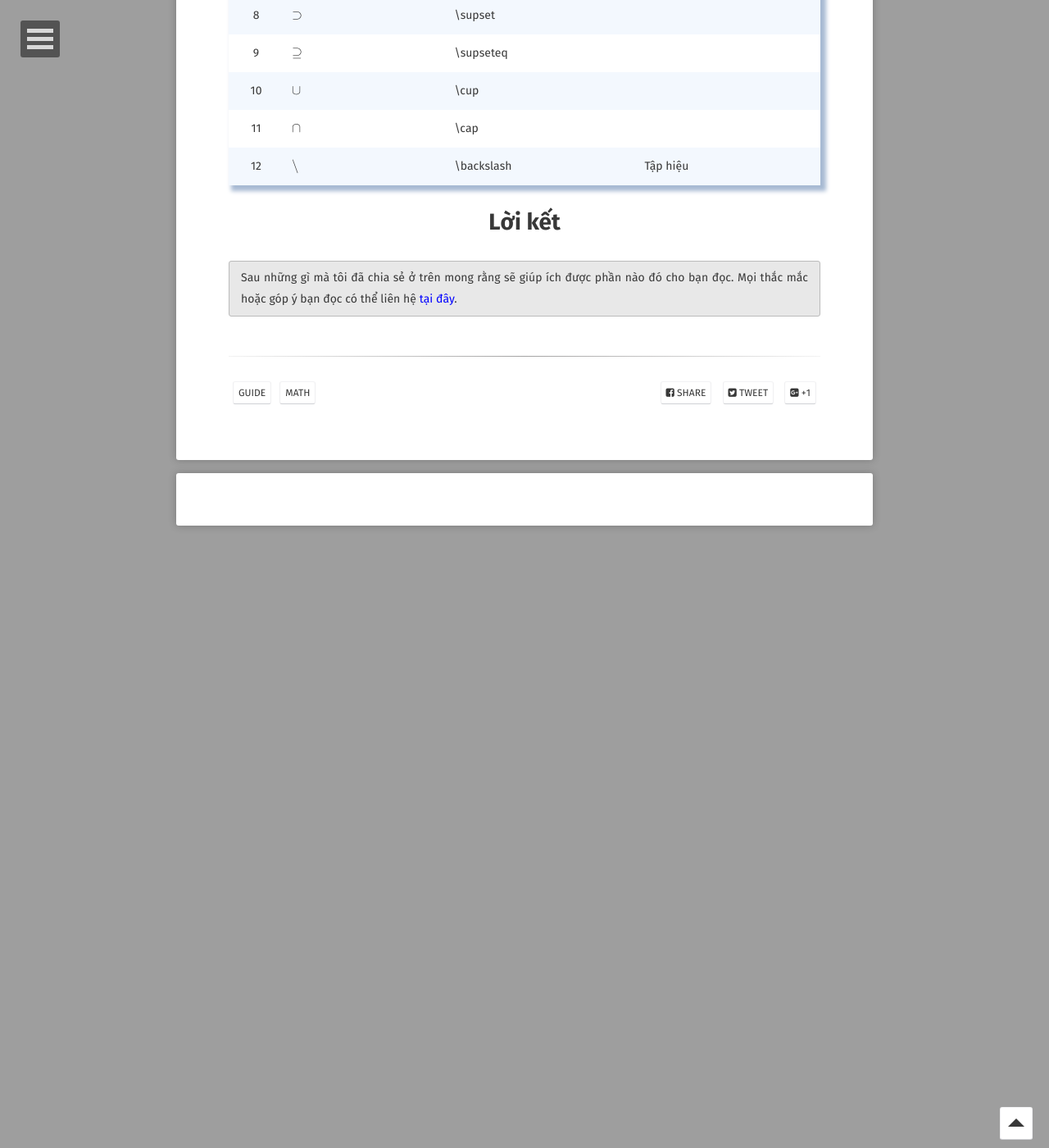
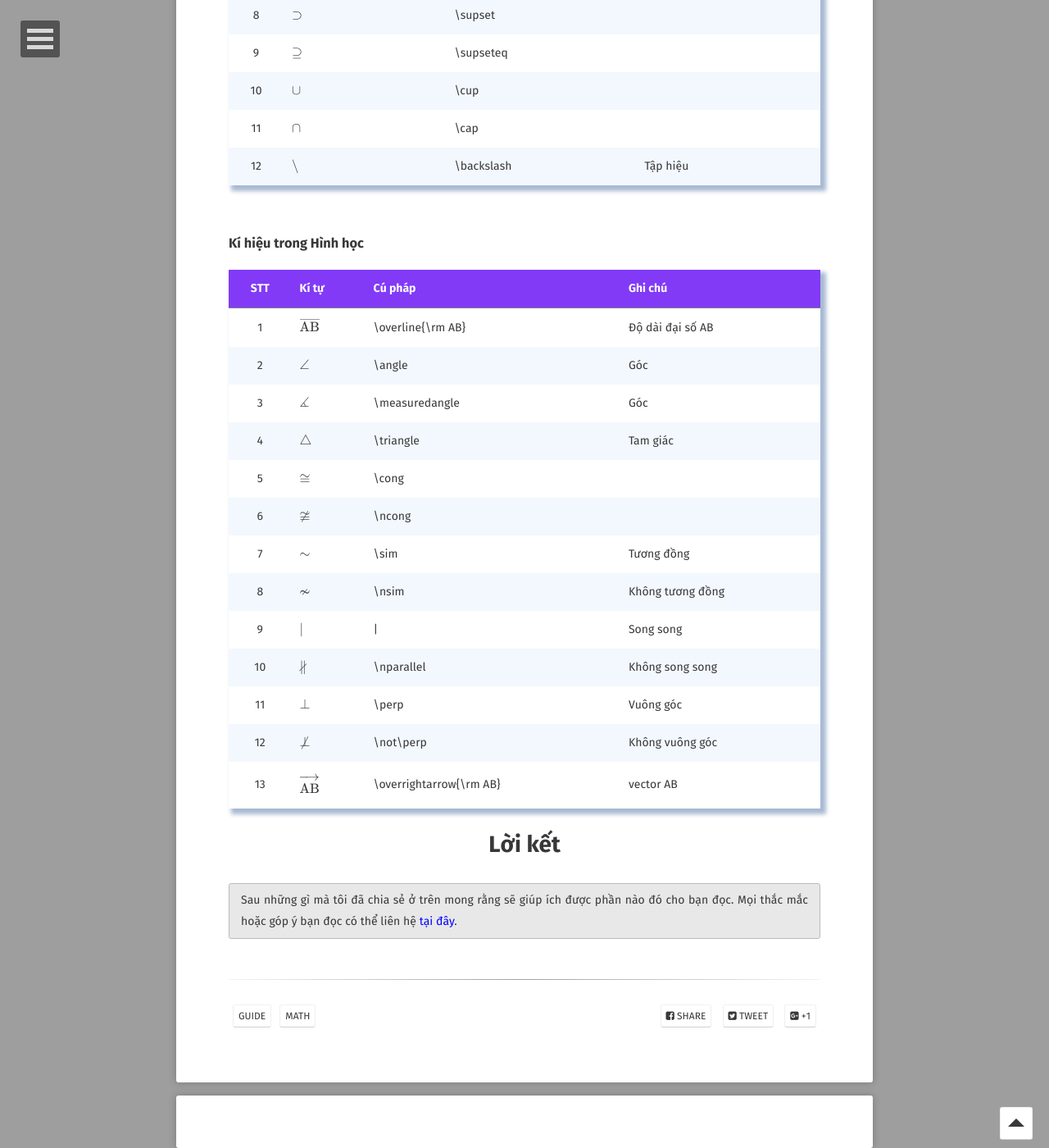
Before and after one commit to hieuhdh/deuteri, a Jekyll site: the page built from _posts/2021-10-10-[Guide]-Latex-Syntax.md, in a window 1280 px wide and 1400 px high, scrolled down 5627 px. Shown: the whole window at 82% size. Built offline with Jekyll 4.4.1, drawn with Linux system fonts in a browser that asks for light colours; some web fonts are replaced; formulas are drawn with MathJax 3; comment, search, counter and statistics services are not loaded; before the commit the page ends 6268 px from its top, so only the background shows below that; some of the changed text lies outside the part shown.

Commit message:
fix something

```diff
--- a/_posts/2021-10-10-[Guide]-Latex-Syntax.md
+++ b/_posts/2021-10-10-[Guide]-Latex-Syntax.md
@@ -19,6 +19,7 @@ comments: true
         <a href="#toan-tu-trong-logic-vi-tu" style="text-decoration: none; color:#823af7">Toán tử trong Logic vị từ | </a>
         <a href="#cac-ki-hieu-mui-ten" style="text-decoration: none; color:#823af7">Các kí hiệu mũi tên (bổ sung) | </a>
         <a href="#ki-hieu-trong-tap-hop" style="text-decoration: none; color:#823af7">Kí hiệu trong Tập hợp | </a>
+        <a href="#ki-hieu-trong-hinh-hoc" style="text-decoration: none; color:#823af7">Kí hiệu trong Hình học | </a>
     </h4>
 </div>
 
@@ -168,6 +169,27 @@ comments: true
 |11      | $$\cap$$	| \cap	                                            |               |
 |12      | $$\backslash$$	| \backslash	                                            | Tập hiệu              |
 {: rules="groups"}
+
+<br>
+<h3 id="ki-hieu-trong-hinh-hoc">Kí hiệu trong Hình học</h3>
+
+|:---:  | :---:                                                                 |    :----:                                             |         :---: |
+|STT    | Kí tự                                                                 | Cú pháp                                               | Ghi chú       |
+|:---:  | :---                                                                  |    :----                                              |          :--- |
+|1      | $$\overline{\rm AB}$$                                                | \overline{\rm AB}                         | Độ dài đại số AB     |
+|2      | $$\angle$$                             | \angle                             | Góc              |
+|3      | $$\measuredangle$$                             | \measuredangle                             | Góc             |
+|4      | $$\triangle$$          | \triangle     |  Tam giác             |
+|5      | $$\cong$$                      | \cong                        |              |
+|6      | $$\ncong$$                | \ncong                |               |
+|7      | $$\sim$$                      | \sim                            | Tương đồng |
+|8      | $$\nsim$$              | \nsim                                     | Không tương đồng |
+|9      | $$\|$$                | \|         |  Song song         |
+|10      | $$\nparallel$$         | \nparallel        |  Không song song             |
+|11      | $$\perp$$	| \perp	                                            |    Vuông góc           |
+|12      | $$\not\perp$$	| \not\perp	                                            | Không vuông góc              |
+|13      | $$\overrightarrow{\rm AB}$$	| \overrightarrow{\rm AB}	                                            |vector AB              |
+{: rules="groups"}
 <!-- <h3>
 <span id="1">1. Bảng chữ cái Hy Lạp (Greek letters)</span></h3>
 <table class="w3-table-all w3-hoverable">
```
